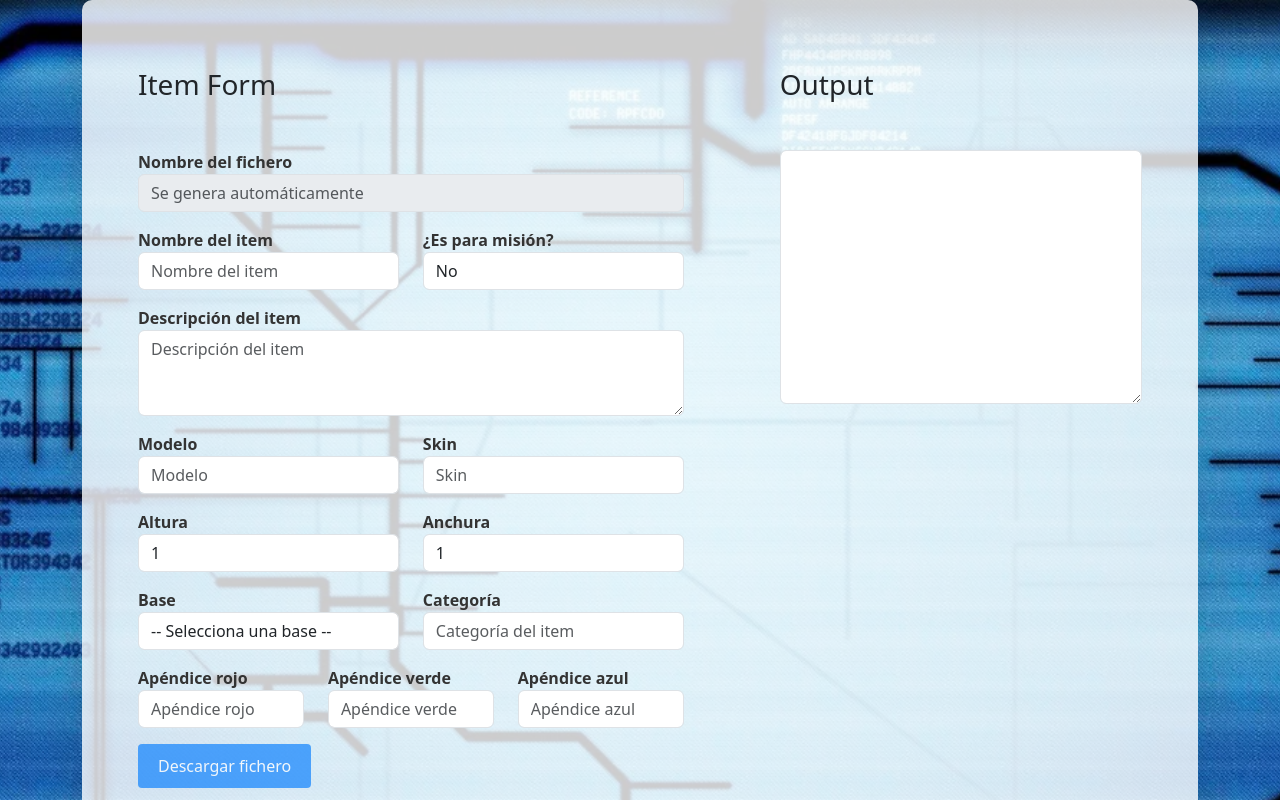
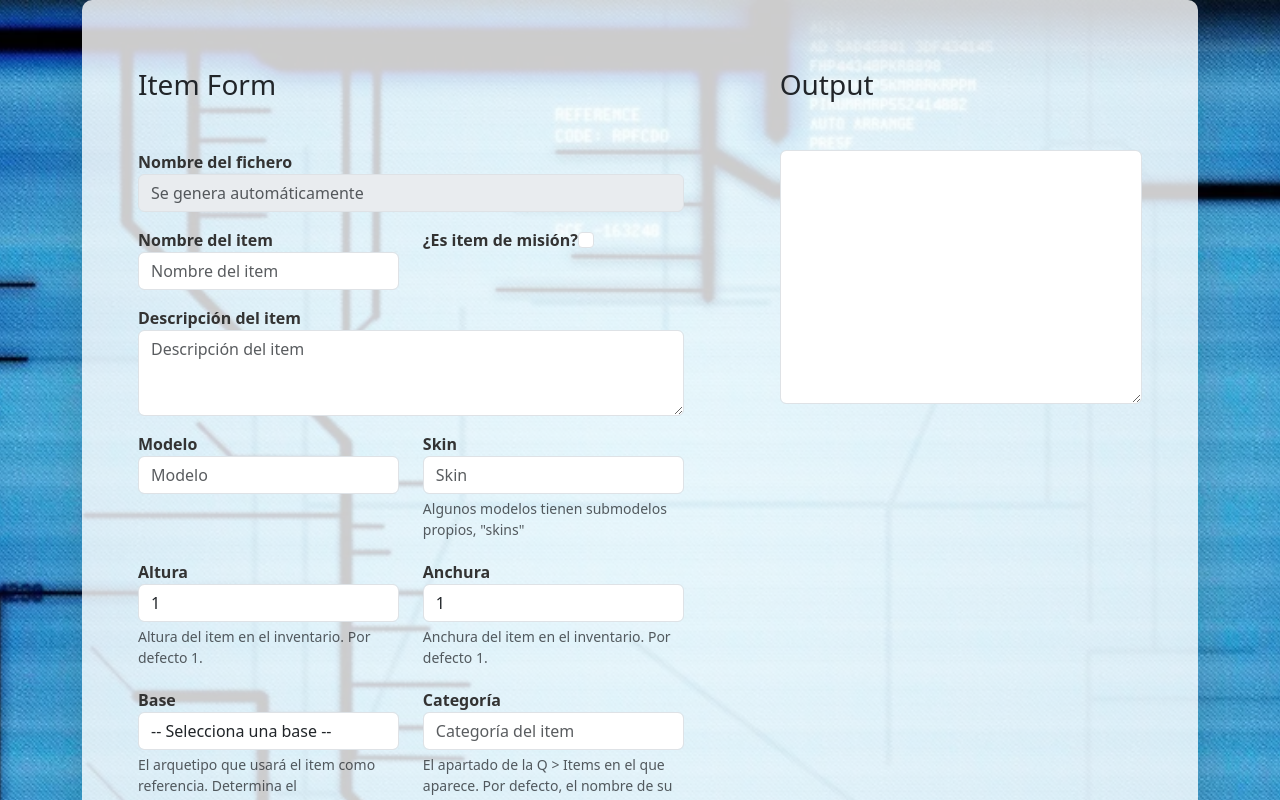
Before and after one commit to jlapuente/item-creator, an Angular app: page / in a window 1280 px wide. Shown: the top 800 px of the page. Built offline with nearby package versions, Linux system fonts and the light colour scheme.

Commit message:
Improved how form is build and added descriptions for some fields

```diff
--- a/src/app/form/form.component.html
+++ b/src/app/form/form.component.html
@@ -43,7 +43,6 @@
             <div [ngClass]="field.colClass || 'col-sm-6'" class="mb-3">
               <div class="form-group">
                 <label [for]="field.name" [class.required-field]="field.required">{{ field.label }}</label>
-                <small *ngIf="field.description" class="form-text text-muted d-block mb-1">{{ field.description }}</small>
 
                 <!-- Text input -->
                 <input *ngIf="field.type === 'text'" type="text" class="form-control"
@@ -70,6 +69,7 @@
               <input *ngIf="field.type === 'checkbox'" type="checkbox" class="form-check-input"
               [id]="field.name" [formControlName]="field.name">
 
+                <small *ngIf="field.description" class="form-text text-muted d-block mb-1">{{ field.description }}</small>
                 <!-- Validation message -->
                 <small *ngIf="field.required && itemForm.get(field.name)?.invalid && itemForm.get(field.name)?.touched"
                   class="text-danger">
--- a/src/app/form/form.component.ts
+++ b/src/app/form/form.component.ts
@@ -40,12 +40,12 @@ export class ContactFormComponent implements OnInit, OnDestroy {
   coreFields: BaseFieldConfig[] = [
     { name: 'fileName', label: 'Nombre del fichero', type: 'text', placeholder: 'Se genera automáticamente', readonly: true, disabled: true, colClass: 'col-sm-12' },
     { name: 'itemName', label: 'Nombre del item', type: 'text', placeholder: 'Nombre del item', required: true, colClass: 'col-sm-6', validators: [Validators.required] },
-    { name: 'isForMission', label: '¿Es para misión?', type: 'select', options: [{ label: 'Sí', value: true }, { label: 'No', value: false }], defaultValue: false, colClass: 'col-sm-6' },
+    { name: 'isQuestItem', label: '¿Es item de misión?', type: 'checkbox', defaultValue: false, colClass: 'col-sm-6' },
     { name: 'itemDescription', label: 'Descripción del item', type: 'textarea', placeholder: 'Descripción del item', required: true, colClass: 'col-sm-12', validators: [Validators.required] },
     { name: 'model', label: 'Modelo', type: 'text', placeholder: 'Modelo', colClass: 'col-sm-6' },
-    { name: 'skin', label: 'Skin', type: 'text', placeholder: 'Skin', colClass: 'col-sm-6' },
-    { name: 'height', label: 'Altura', type: 'number', placeholder: 'Altura', defaultValue: 1, colClass: 'col-sm-6' },
-    { name: 'width', label: 'Anchura', type: 'number', placeholder: 'Anchura', defaultValue: 1, colClass: 'col-sm-6' },
+    { name: 'skin', label: 'Skin', type: 'text', placeholder: 'Skin', colClass: 'col-sm-6', description: 'Algunos modelos tienen submodelos propios, "skins"' },
+    { name: 'height', label: 'Altura', type: 'number', placeholder: 'Altura', defaultValue: 1, colClass: 'col-sm-6', description: 'Altura del item en el inventario. Por defecto 1.' },
+    { name: 'width', label: 'Anchura', type: 'number', placeholder: 'Anchura', defaultValue: 1, colClass: 'col-sm-6', description: 'Anchura del item en el inventario. Por defecto 1.' },
   ];
 
   /** Campos que aparecen después de la sección dinámica (base + categoría + appendix) */
@@ -56,8 +56,8 @@ export class ContactFormComponent implements OnInit, OnDestroy {
   ];
 
   /** Campo selector de base (se renderiza aparte por su lógica especial) */
-  baseField: BaseFieldConfig = { name: 'base', label: 'Base', type: 'select', options: [], colClass: 'col-sm-6' };
-  categoryField: BaseFieldConfig = { name: 'category', label: 'Categoría', type: 'text', placeholder: 'Categoría del item', colClass: 'col-sm-6' };
+  baseField: BaseFieldConfig = { name: 'base', label: 'Base', type: 'select', options: [], colClass: 'col-sm-6', description: 'El arquetipo que usará el item como referencia. Determina el comportamiento del item in game.' };
+  categoryField: BaseFieldConfig = { name: 'category', label: 'Categoría', type: 'text', placeholder: 'Categoría del item', colClass: 'col-sm-6', description: 'El apartado de la Q > Items en el que aparece. Por defecto, el nombre de su base.' };
 
   /** Opciones disponibles para el selector 'base'. */
   baseOptions: BaseOption[] = [
@@ -65,12 +65,12 @@ export class ContactFormComponent implements OnInit, OnDestroy {
       label: 'Comida',
       value: 'food',
       fields: [
-        { name: 'hunger', label: 'Hambre', type: 'number', placeholder: 'Cantidad de hambre que restaura', defaultValue: 0, colClass: 'col-sm-6' },
-        { name: 'thirst', label: 'Sed', type: 'number', placeholder: 'Cantidad de sed que restaura', defaultValue: 0, colClass: 'col-sm-6' },
-        { name: 'health', label: 'Curación', type: 'number', placeholder: 'Cantidad de curación', defaultValue: 0, colClass: 'col-sm-6' },
-        { name: 'damage', label: 'Daño a la salud', type: 'number', placeholder: 'Daño a la salud', defaultValue: 0, colClass: 'col-sm-6' },
-        { name: 'spoilTime', label: 'Tiempo de caducidad', type: 'number', placeholder: 'Tiempo de caducidad', defaultValue: 0, colClass: 'col-sm-6' },
-        { name: 'maxStackSize', label: 'Tamaño máximo de stack', type: 'number', placeholder: 'Tamaño máximo de stack', defaultValue: 0, colClass: 'col-sm-6' },
+        { name: 'hunger', label: 'Hambre', type: 'number', placeholder: 'Cantidad de hambre que restaura', defaultValue: 0, colClass: 'col-sm-3' },
+        { name: 'thirst', label: 'Sed', type: 'number', placeholder: 'Cantidad de sed que restaura', defaultValue: 0, colClass: 'col-sm-3' },
+        { name: 'health', label: 'Curación', type: 'number', placeholder: 'Cantidad de curación', defaultValue: 0, colClass: 'col-sm-3' },
+        { name: 'damage', label: 'Daño a la salud', type: 'number', placeholder: 'Daño a la salud', defaultValue: 0, colClass: 'col-sm-3' },
+        { name: 'spoilTime', label: 'Tiempo en dias para caducar', type: 'number', placeholder: 'Tiempo de caducidad', defaultValue: 0, colClass: 'col-sm-3' },
+        { name: 'maxStackSize', label: 'Tamaño máximo de stack', type: 'number', placeholder: 'Tamaño máximo de stack', defaultValue: 0, colClass: 'col-sm-3' },
       ]
     },
     {
@@ -93,8 +93,8 @@ export class ContactFormComponent implements OnInit, OnDestroy {
       label: 'Documento',
       value: 'document',
       fields: [
-        { name: 'docName', label: 'Nombre del documento', type: 'text', placeholder: 'Nombre del documento', colClass: 'col-sm-12' },
-        { name: 'docLink', label: 'Link del documento', type: 'text', placeholder: 'Link del documento', colClass: 'col-sm-12' },
+        { name: 'docName', label: 'Nombre del documento', type: 'text', placeholder: 'Nombre del documento', colClass: 'col-sm-12', description: 'Ahora mismo este campos no se usa para nada, pero será util mas adelante.' },
+        { name: 'docLink', label: 'Link del documento', type: 'text', placeholder: 'Link del documento', colClass: 'col-sm-12', description: 'Se aconseja que al obtener este link, se verifique que acabe en /preview en vez de en /edit para evitar que aparezcan los controles.' },
       ]
     },
     {
@@ -111,18 +111,18 @@ export class ContactFormComponent implements OnInit, OnDestroy {
       label: 'Cantimplora',
       value: 'canteen',
       fields: [
-        { name: 'maxWater', label: 'Agua máxima', type: 'number', placeholder: 'Cantidad máxima de agua', defaultValue: 0, colClass: 'col-sm-6' },
+        { name: 'maxWater', label: 'Agua máxima en cl', type: 'number', placeholder: 'Cantidad máxima de agua', defaultValue: 0, colClass: 'col-sm-6' },
       ]
     },
     {
       label: 'Médico',
       value: 'medical',
       fields: [
-        { name: 'usableInCombat', label: 'Usable en combate', type: 'checkbox', defaultValue: false, colClass: 'col-sm-6' },
+        { name: 'usableInCombat', label: '¿Es usable en combate?', type: 'checkbox', defaultValue: false, colClass: 'col-sm-6' },
         { name: 'maxStackSize', label: 'Tamaño máximo de stack', type: 'number', placeholder: 'Tamaño máximo de stack', defaultValue: 0, colClass: 'col-sm-6' },
         { name: 'healing', label: 'Curación', type: 'number', placeholder: 'Cantidad de curación', defaultValue: 0, colClass: 'col-sm-6' },
         { name: 'useSound', label: 'Sonido de uso', type: 'text', placeholder: 'Ruta del sonido de uso', colClass: 'col-sm-6' },
-        { name: 'functions.use.icon', label: 'Icono de uso', type: 'text', placeholder: 'Icono de la función de uso', colClass: 'col-sm-6' },
+        { name: 'functions.use.icon', label: 'Icono de uso', type: 'text', placeholder: 'Icono de la función de uso', colClass: 'col-sm-6', description: 'El icono que se muestra en la función de usar, si no conoces como funciona mejor dejalo vacio.' },
       ]
     },
     {
```
Lines whose indentation alone changed are shown as unchanged.
